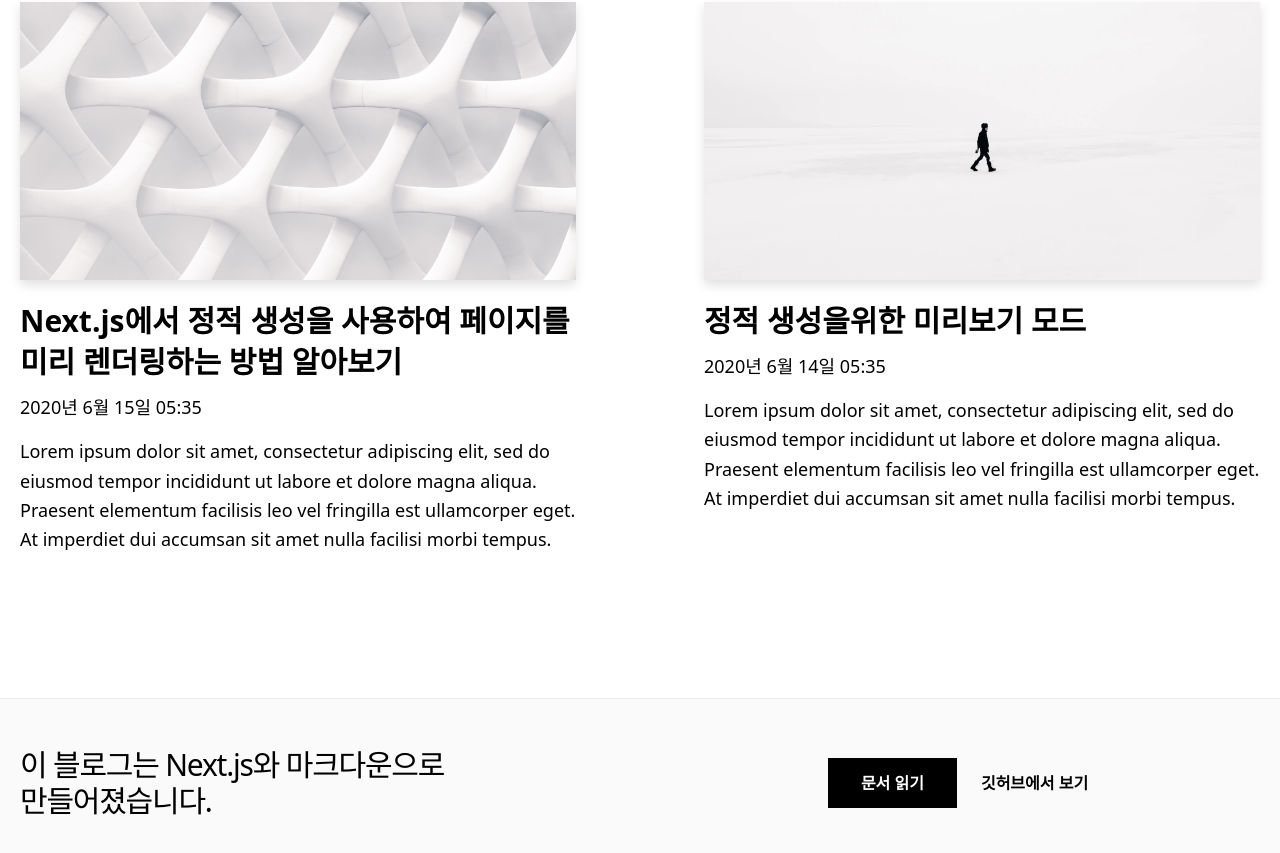
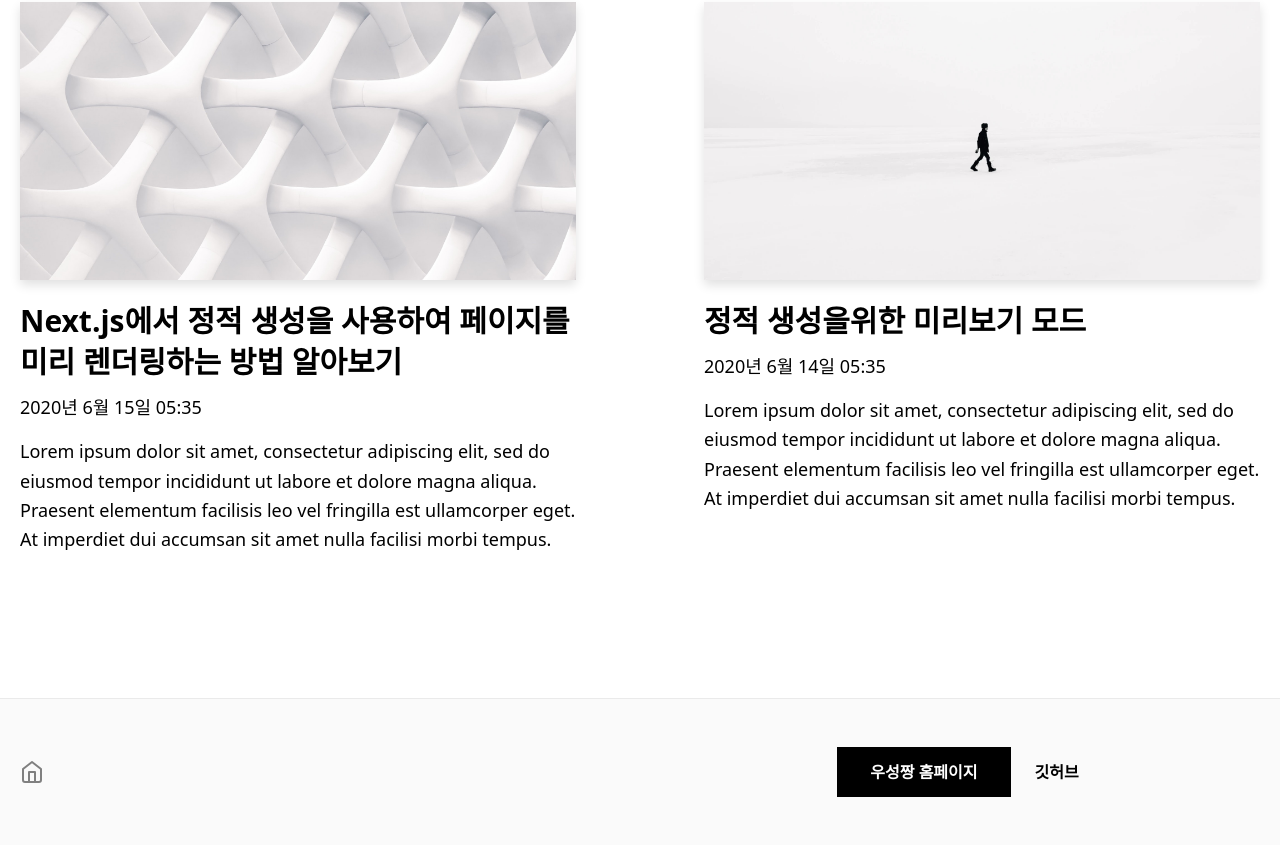
Before and after one commit to woosungchoi/blog-starter, a Next.js app: page / in a window 1280 px wide. Shown: the part 2368-3221 px from the top of the page. Built offline with nearby package versions, Linux system fonts and the light colour scheme.

Commit message:
add home svg and minify code css

```diff
--- a/components/footer.js
+++ b/components/footer.js
@@ -1,3 +1,4 @@
+import Link from 'next/link'
 import Container from './container'
 import { EXAMPLE_PATH } from '../lib/constants'
 
@@ -7,24 +8,26 @@ export default function Footer() {
       <Container>
         <div className="py-13 flex flex-col lg:flex-row items-center">
           <h3 className="text-2xl lg:text-3xl tracking-tighter leading-tight text-center lg:text-left mb-10 lg:mb-0 lg:pr-4 lg:w-1/2">
-            이 블로그는 Next.js와 마크다운으로<p></p> 만들어졌습니다.
+	        <Link href="/">
+				<a><svg xmlns="http://www.w3.org/2000/svg" width="24" height="24" viewBox="0 0 24 24" fill="none" stroke="gray" strokeWidth="2" strokeLinecap="round" strokeLinejoin="round" className="feather feather-home"><path d="M3 9l9-7 9 7v11a2 2 0 0 1-2 2H5a2 2 0 0 1-2-2z"></path><polyline points="9 22 9 12 15 12 15 22"></polyline></svg></a>
+			</Link>
           </h3>
           <div className="flex flex-col lg:flex-row justify-center items-center lg:pl-4 lg:w-1/2">
             <a
-              href="https://nextjs.org/docs/basic-features/pages"
+              href="https://www.wsgvet.com"
 			  target="_blank"
 			  rel="noopener noreferrer"
               className="mx-3 bg-black hover:bg-white hover:text-black border border-black text-white font-bold py-3 px-12 lg:px-8 duration-200 transition-colors mb-6 lg:mb-0"
             >
-              문서 읽기
+             우성짱 홈페이지
             </a>
             <a
-              href={`https://github.com/vercel/next.js/tree/canary/examples/${EXAMPLE_PATH}`}
+              href={`https://github.com/woosungchoi/blog-starter`}
 			  target="_blank"
 			  rel="noopener noreferrer"
               className="mx-3 font-bold hover:underline"
             >
-              깃허브에서 보기
+              깃허브
             </a>
           </div>
         </div>
--- a/styles/index.css
+++ b/styles/index.css
@@ -13,18 +13,4 @@
 /* Stop purging. */
 
 /* Your own custom utilities */
-pre {
-	color: white;
-    font-family: Consolas, Menlo, Monaco, source-code-pro, "Courier New", monospace;
-	padding : 20px;
-	border-radius: 5px;
-	overflow-x: auto;
-	background: rgb(39, 41, 42);
-	font-feature-settings: normal;
-    white-space: pre;
-    word-spacing: normal;
-    word-break: normal;
-    line-height: 1.5;
-    tab-size: 4;
-    hyphens: none;
-	}
+pre{color:#fff;font-family:Consolas,Menlo,Monaco,source-code-pro,"Courier New",monospace;padding:20px;border-radius:5px;overflow-x:auto;background:#27292a;font-feature-settings:normal;white-space:pre;word-spacing:normal;word-break:normal;line-height:1.5;tab-size:4;hyphens:none}
```
